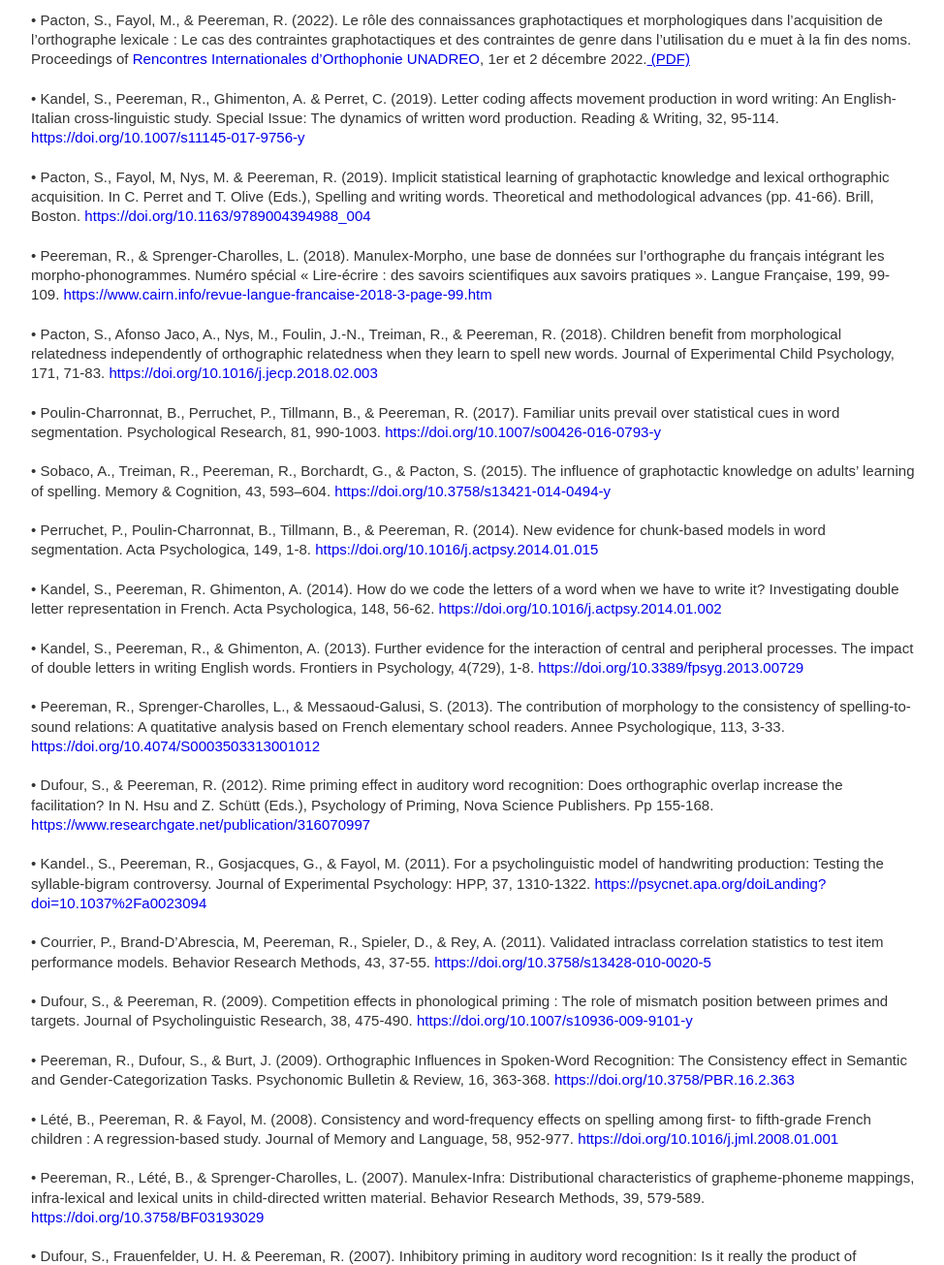
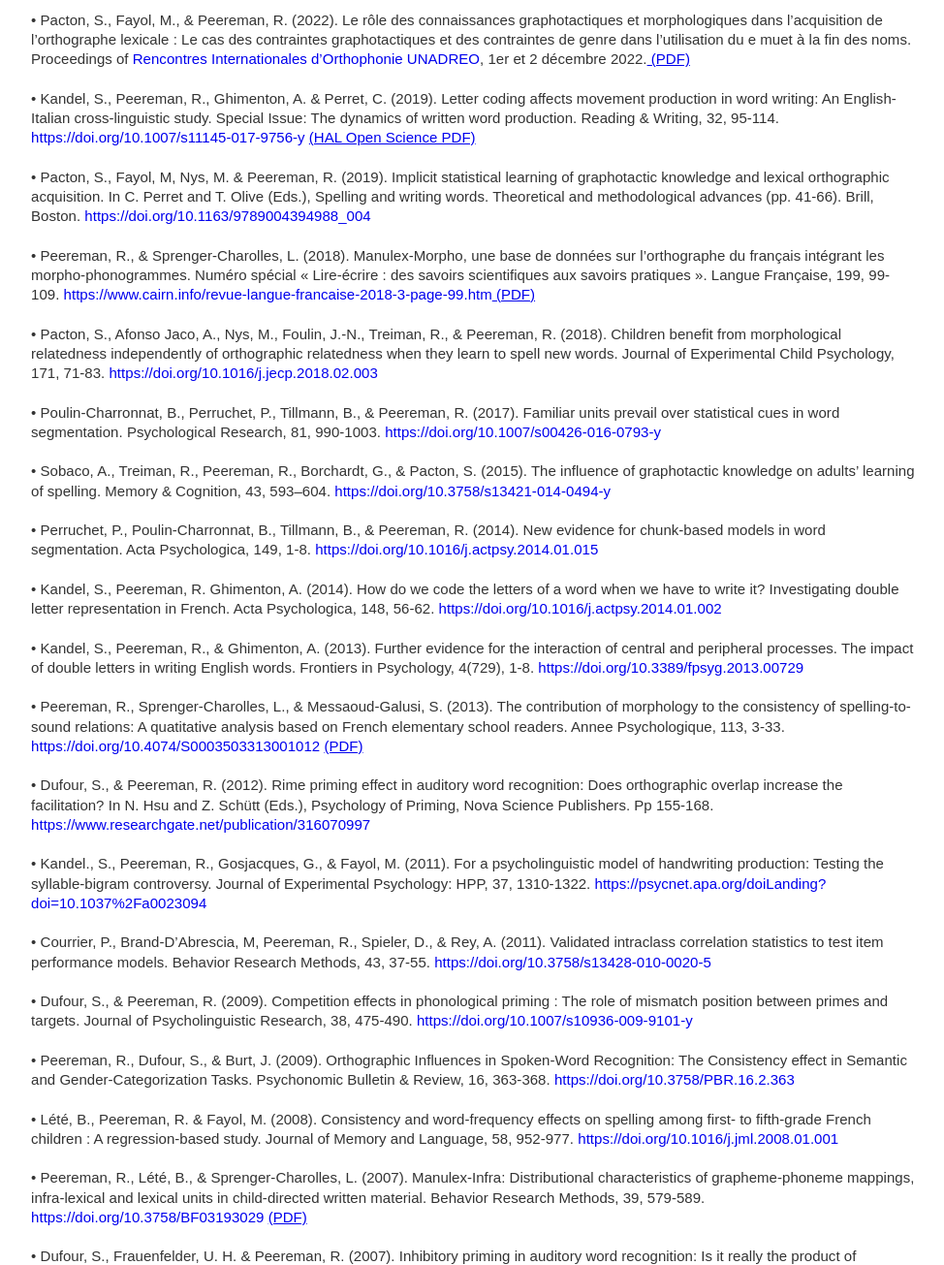
Before and after one commit to peeremro/peeremro.github.io, a plain HTML site: page index.html in a window 1280 px wide. Shown: the part 1040-2345 px from the top of the page at 97% size, without its empty margins (204-1178 px from the left). Drawn offline with Linux system fonts and the light colour scheme; a web font is replaced by a local one.

Commit message:
Add files via upload

```diff
--- a/index.html
+++ b/index.html
@@ -153,7 +153,8 @@
                 Writing, 32, 95-114.<a href="https://doi.org/10.1007/s11145-017-9756-y"
 
                   style="text-decoration:none" target="_blank">
-                  https://doi.org/10.1007/s11145-017-9756-y </a><br>
+                  https://doi.org/10.1007/s11145-017-9756-y </a><a href="https://hal.archives-ouvertes.fr/hal-01983485/file/Kandel%20et%20al.%282018b%29.pdf">
+                  (HAL Open Science PDF)</a><br>
 
                 <br>
                 • Pacton, S., Fayol, M, Nys, M. &amp; Peereman, R. (2019).
@@ -172,7 +173,8 @@
                 Langue Française, 199, 99-109. <a href="https://www.cairn.info/revue-langue-francaise-2018-3-page-99.htm"
 
                   style="text-decoration:none" target="_blank">
-                  https://www.cairn.info/revue-langue-francaise-2018-3-page-99.htm</a><br>
+                  https://www.cairn.info/revue-langue-francaise-2018-3-page-99.htm</a><a href="https://peeremro.github.io/LF_199_0099-1.pdf">
+                  (PDF)</a> <br>
                 <br>
 
                 • Pacton, S., Afonso Jaco, A., Nys, M., Foulin, J.-N., Treiman,
@@ -236,7 +238,8 @@
                 3-33.<a href="https://doi.org/10.4074/S0003503313001012"
 
                   style="text-decoration:none" target="_blank">
-                  https://doi.org/10.4074/S0003503313001012 </a><br>
+                  https://doi.org/10.4074/S0003503313001012 </a><a href="https://inframorph.github.io/Peereman,%20Sprenger-Charolles,%20Messaoud-Galusi%20-%202013%20-%20The%20contribution%20of%20morphology%20to%20the%20consistency%20of%20spelling-to-sound%20relations.pdf">
+                  (PDF)</a><br>
                 <br>
                 • Dufour, S., &amp; Peereman, R. (2012). Rime priming effect in
                 auditory word recognition: Does orthographic overlap increase
@@ -295,7 +298,8 @@
                 579-589.<a href="https://doi.org/10.3758/BF03193029"
 
                   style="text-decoration:none" target="_blank">
-                  https://doi.org/10.3758/BF03193029 </a><br>
+                  https://doi.org/10.3758/BF03193029 </a><a href="https://inframorph.github.io/Peereman%20et%20al.%20-%202007%20-%20Manulex-infra%20Distributional%20characteristics%20of%20grapheme-phoneme%20mappings.pdf">
+                  (PDF)</a><br>
 
                 <br>
                 • Dufour, S., Frauenfelder, U. H. &amp; Peereman, R. (2007).
```
Also changed, not shown: 1 other file.
